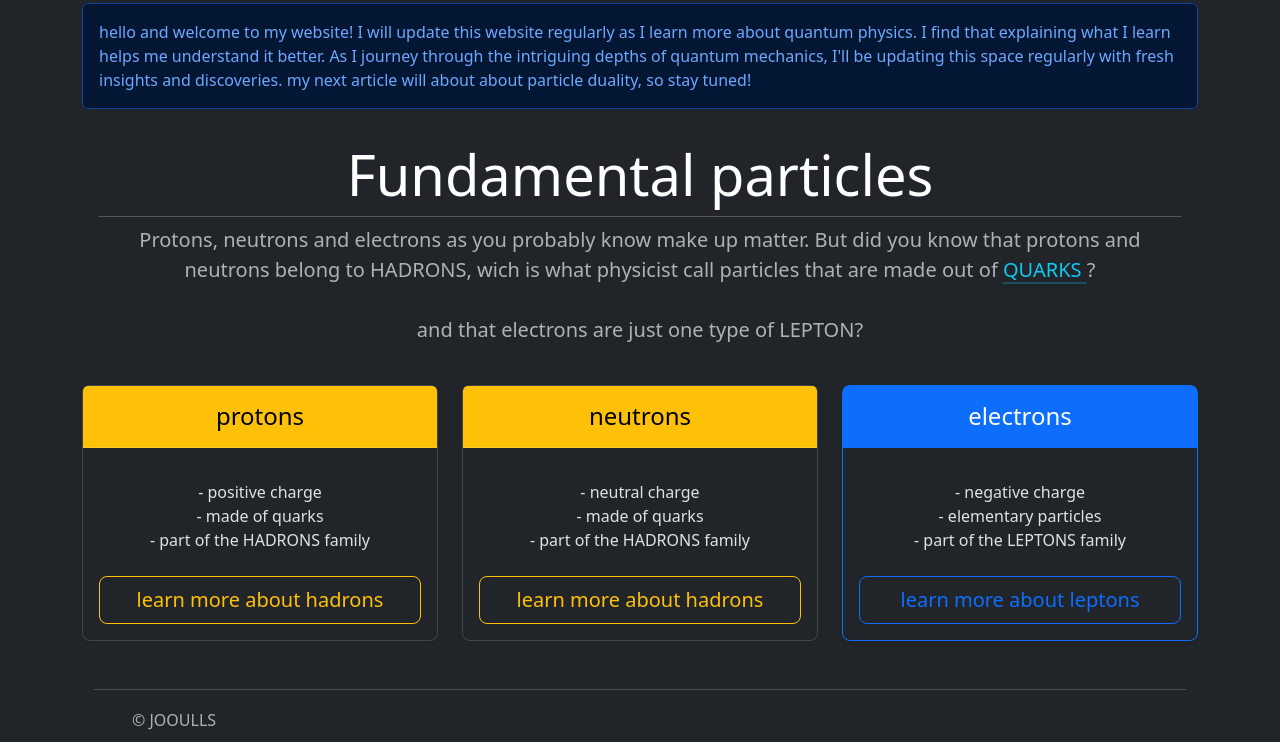
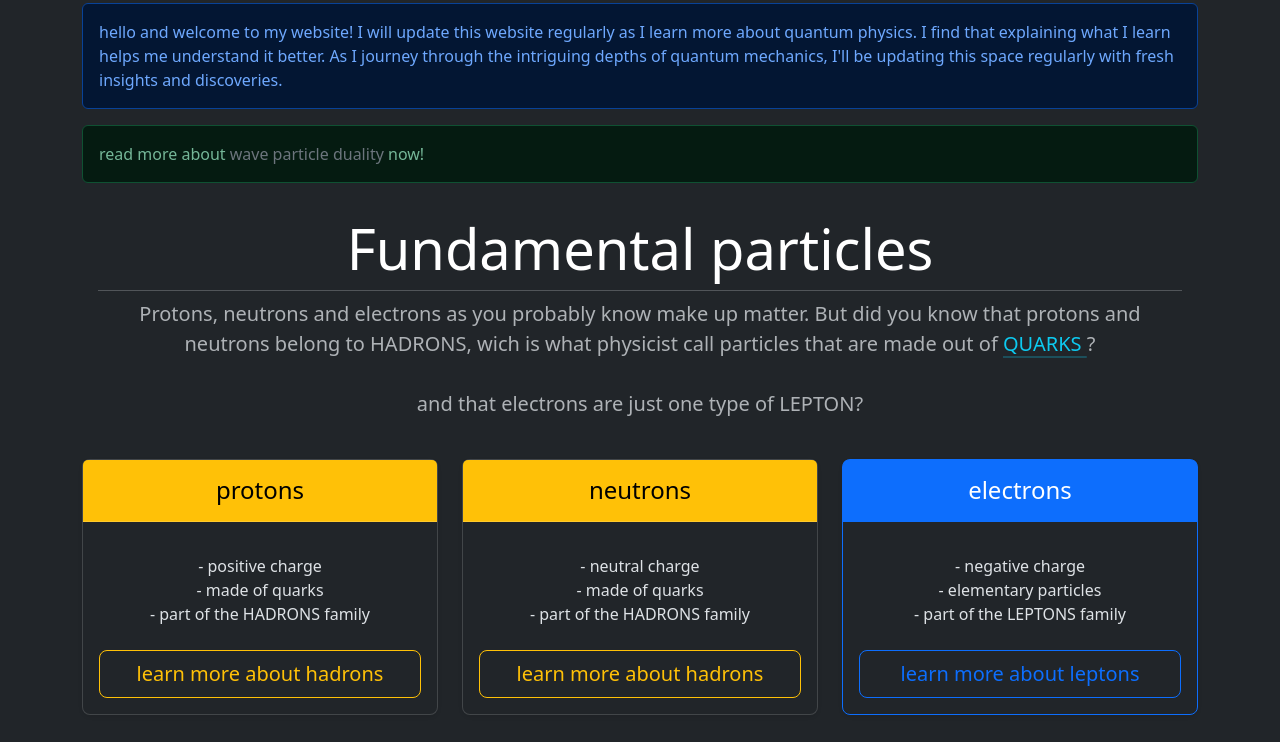
Before and after one commit to jooullss/quantumworld, a plain HTML site: page index.html in a window 1280 px wide. Shown: the part 168-910 px from the top of the page. Drawn offline with nearby package versions, Linux system fonts and the light colour scheme.

Commit message:
Update index.html

```diff
--- a/index.html
+++ b/index.html
@@ -87,7 +87,9 @@
         <header>
           <div class="alert alert-primary" role="alert">
             hello and welcome to my website! I will update this website regularly as I learn more about quantum physics. I find that explaining what I learn helps me understand it better. As I journey through the intriguing depths of quantum mechanics, I'll be updating this space regularly with fresh insights and discoveries.
-            my next article will about about particle duality, so stay tuned!
+          </div>
+          <div class="alert alert-success" role="alert">
+            read more about <a href="wave-particle-duality.html" style="text-decoration: none;" class="link-secondary">wave particle duality</a> now!
           </div>
 
           <div class="pricing-header p-3 pb-md-4 mx-auto text-center">
```
